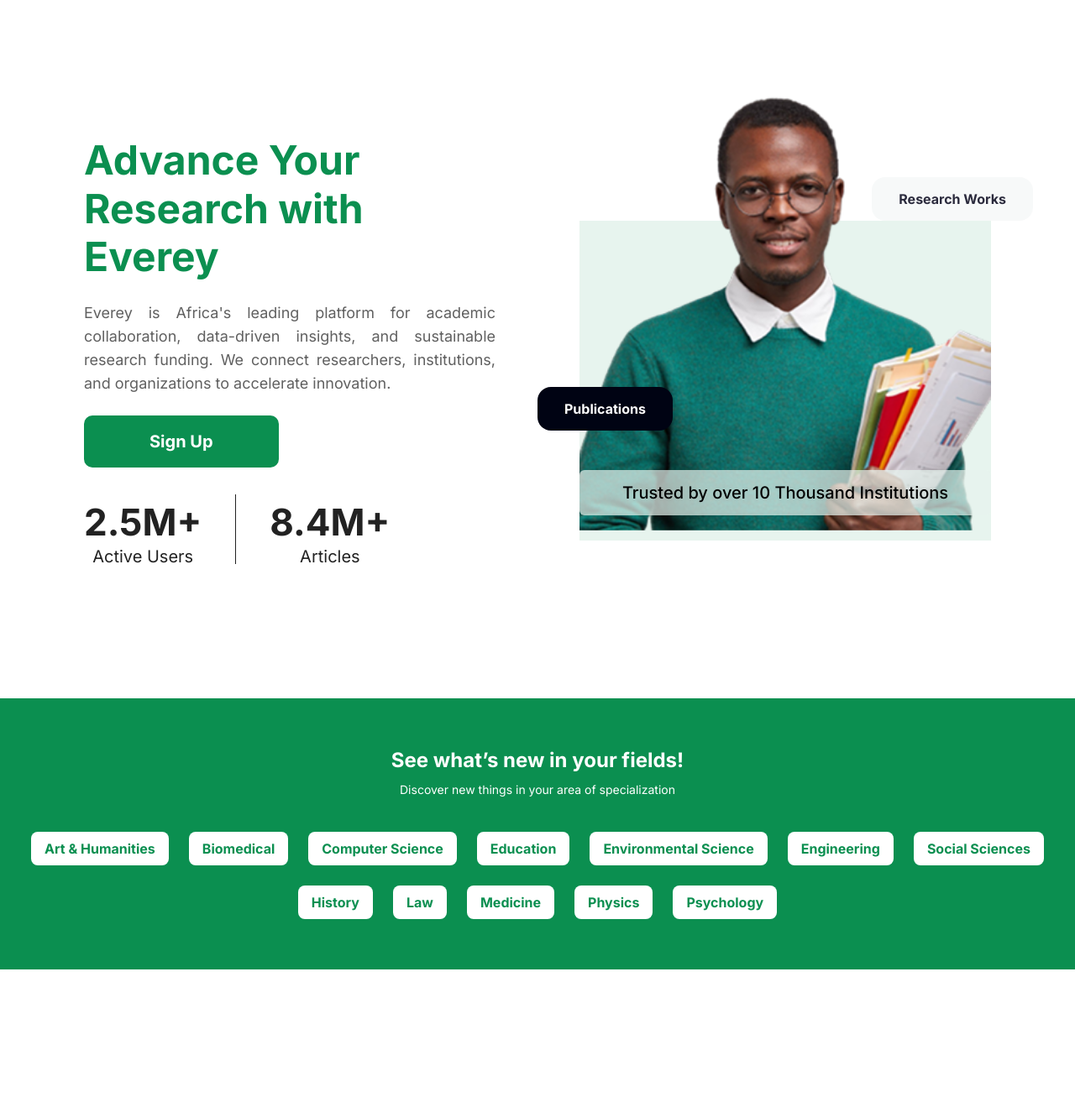
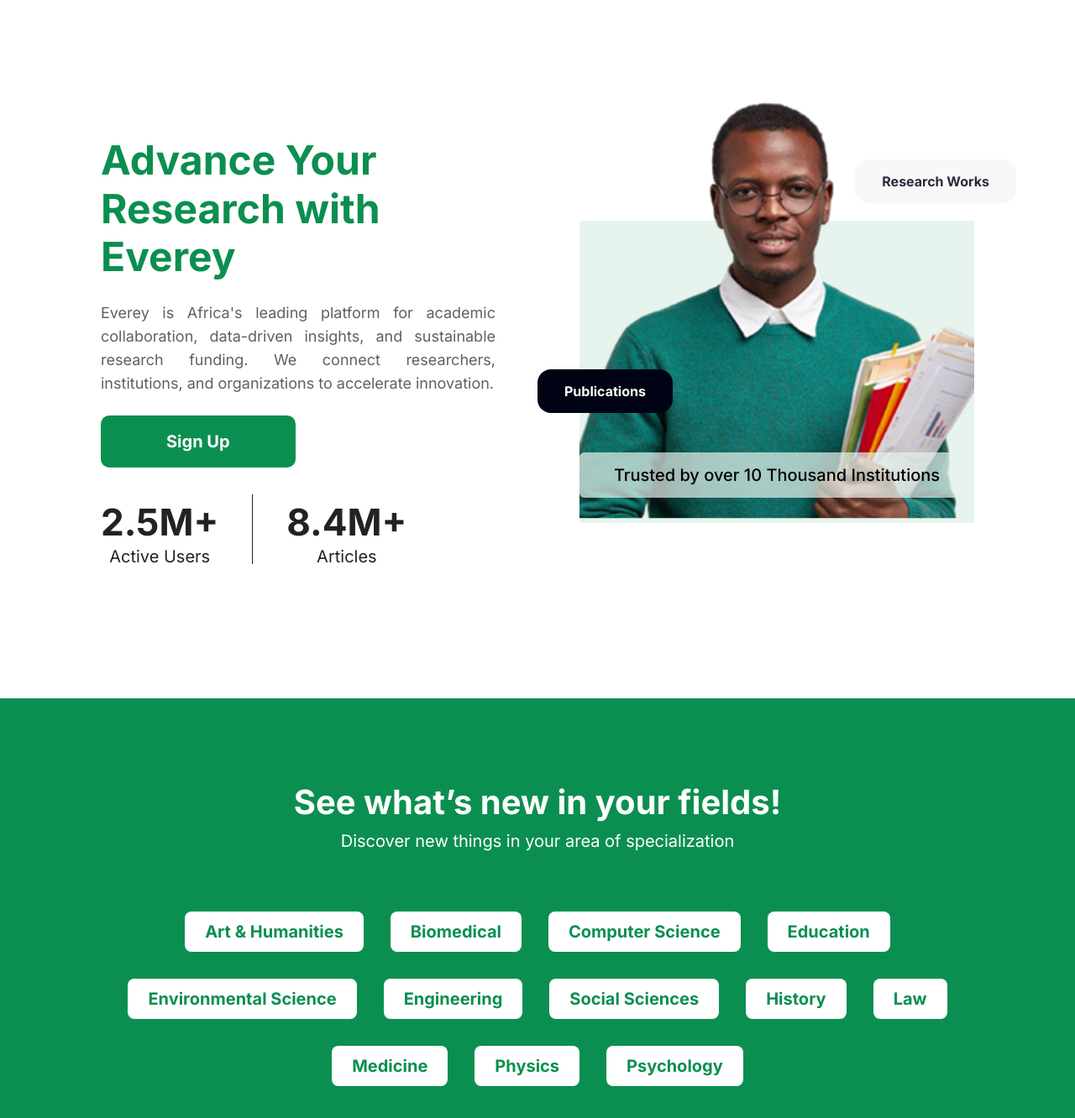
Before and after one commit to Josh-Alhassan/everey-app, a Next.js app: page / in a window 1280 px wide. Shown: the top 1332 px of the page at 84% size. Before the commit the page ends 1155 px from the top, so only its background shows below. Built offline with nearby package versions, Linux system fonts and the light colour scheme.

Commit message:
add tablet & desktop responsiveness

```diff
--- a/src/component/AreaOfSpecialization.module.css
+++ b/src/component/AreaOfSpecialization.module.css
@@ -27,8 +27,6 @@
 }
 
 .areaFields {
-  /* background-color: aquamarine; */
-
   display: flex;
   flex-wrap: wrap;
   align-items: center;
@@ -44,3 +42,58 @@
   border-radius: 8px;
   font-weight: 600;
 }
+
+/* Styles for tablets (min-width: 768px) */
+@media (min-width: 768px) {
+  .areaSection {
+    padding: 80px 40px;
+  }
+
+  .areaHeader {
+    margin-bottom: 60px;
+  }
+
+  .areaHeaderTitle {
+    font-size: 32px;
+    line-height: 38px;
+  }
+
+  .areaHeaderText {
+    font-size: 16px;
+  }
+
+  .areaFields {
+    gap: 32px;
+  }
+
+  .areaField {
+    padding: 12px 24px;
+    font-size: 16px;
+  }
+}
+
+@media (min-width: 1024px) {
+  .areaSection {
+    padding: 100px 120px;
+  }
+
+  .areaHeader {
+    margin-bottom: 72px;
+  }
+
+  .areaHeaderTitle {
+    font-size: 40px;
+    line-height: 48px;
+  }
+
+  .areaHeaderText {
+    font-size: 20px;
+    line-height: 24px;
+  }
+
+  .areaField {
+    font-size: 20px;
+    line-height: 24px;
+    padding: 12px 24px;
+  }
+}
--- a/src/component/Hero.module.css
+++ b/src/component/Hero.module.css
@@ -146,7 +146,8 @@
 /* Styles for tablets (min-width: 768px) */
 @media (min-width: 768px) {
   .heroSection {
-    padding: 50px;
+    padding: 80px 40px;
+    padding-bottom: 0;
   }
 
   .heroDescribe {
@@ -295,7 +296,7 @@
 
 @media (min-width: 1280px) {
   .heroSection {
-    padding: 100px;
+    padding: 100px 120px;
     gap: 100px;
   }
 
```
